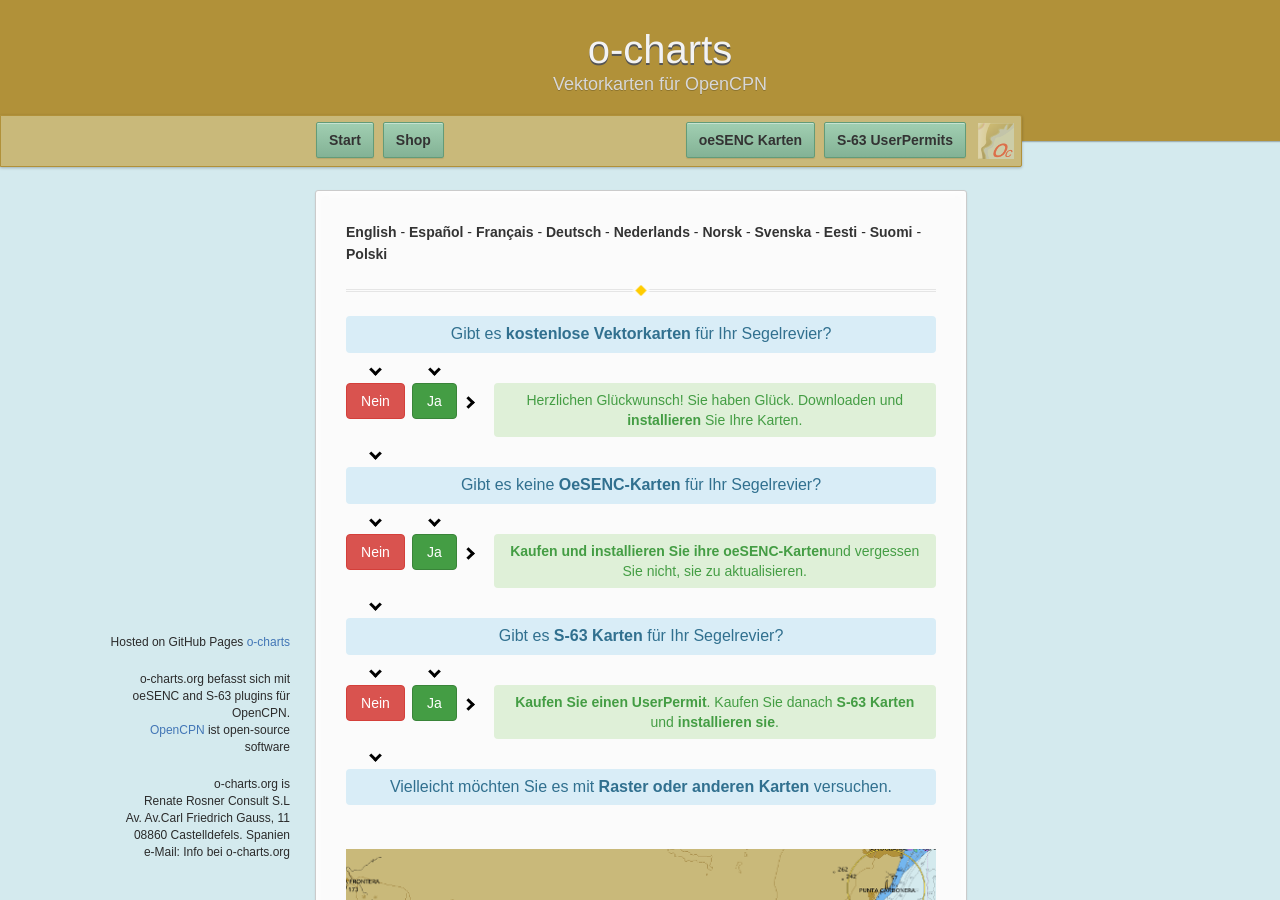
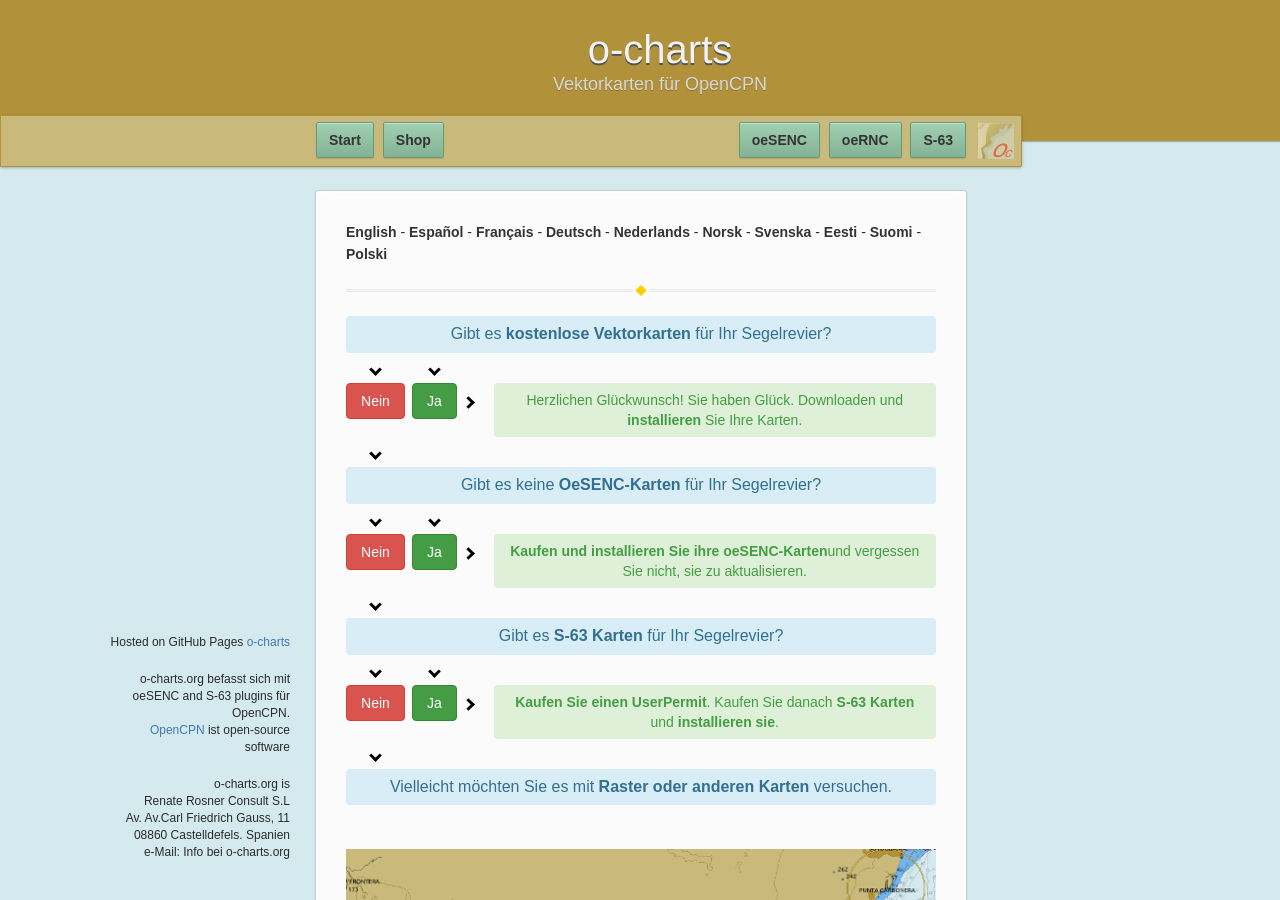
Before and after one commit to o-charts/manuals, a Jekyll site: the page built from index_de_DE.md, in a window 1280 px wide and 900 px high. Built offline with Jekyll 4.4.1, drawn with Linux system fonts in a browser that asks for light colours.

Commit message:
Update default_de_DE_home.html

```diff
--- a/_layouts/default_de_DE_home.html
+++ b/_layouts/default_de_DE_home.html
@@ -31,8 +31,9 @@
         {% if site.show_downloads %}
           <div class="downloads">
             <ul>
-              <li><a href="./oesenc_de_DE.html" class="button">oeSENC Karten</a></li>
-              <li><a href="./s63_de_DE.html" class="button">S-63 UserPermits</a></li>
+              <li><a href="./oesenc_de_DE.html" class="button">oeSENC</a></li>
+              <li><a href="./oernc_de_DE.html" class="button">oeRNC</a></li>
+              <li><a href="./s63_de_DE.html" class="button">S-63</a></li>
             </ul>
           </div>
         {% endif %}
```
